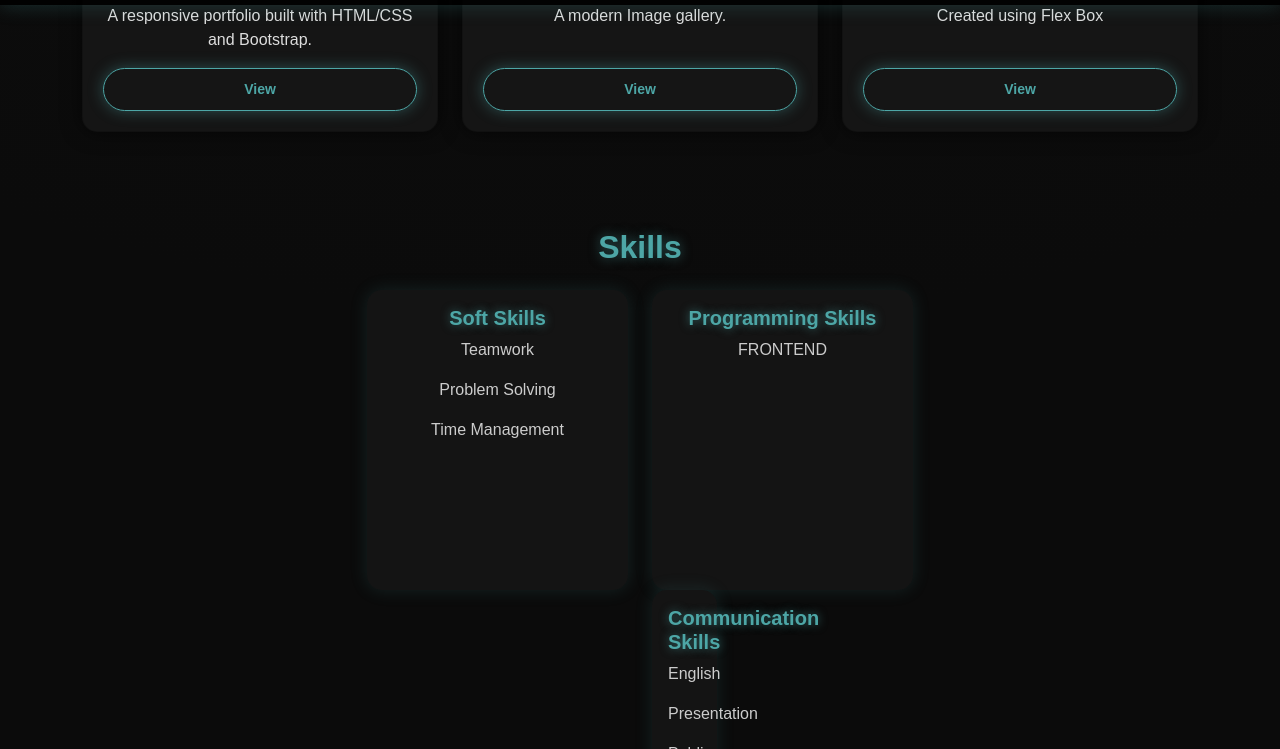
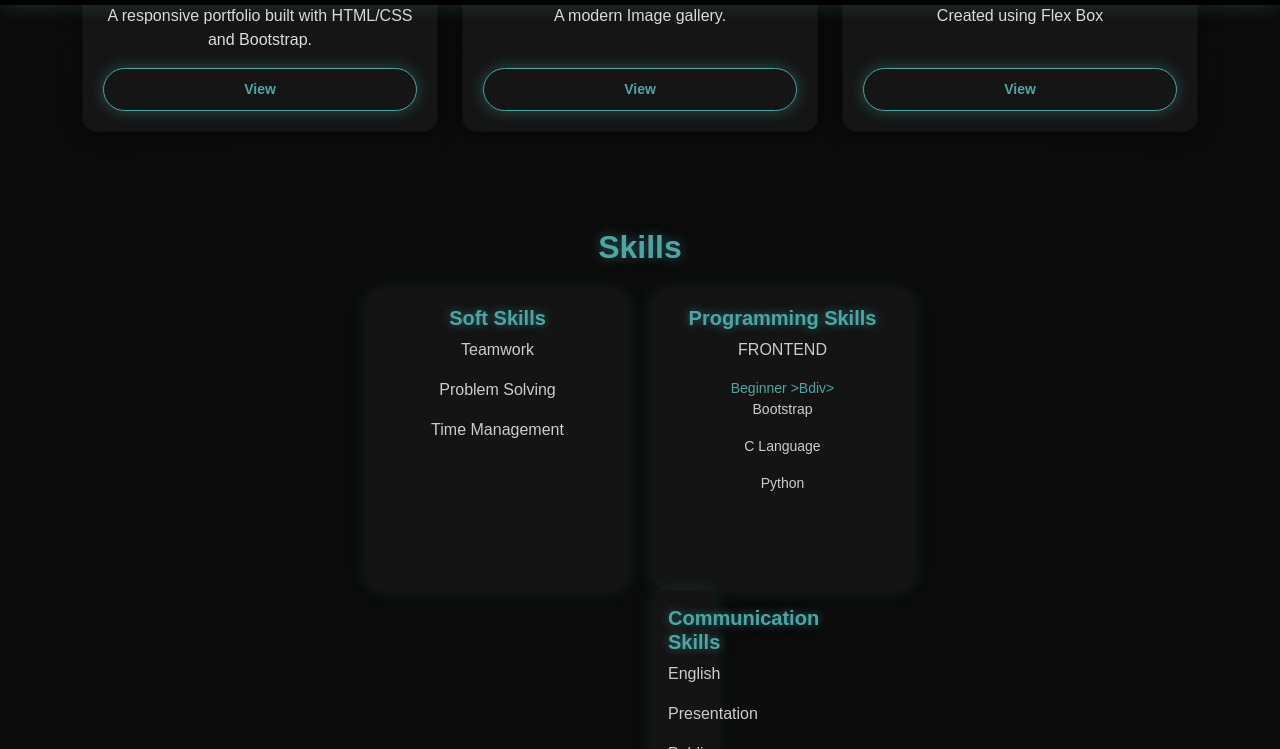
Before and after one commit to vdlkondayash1208/yashwanth, a plain HTML site: page index.html in a window 1280 px wide. Both pictures are taken after a click on the element "FRONTEND". Shown: the part 1494-2243 px from the top of the page. Drawn offline with nearby package versions, Linux system fonts and the light colour scheme.

Commit message:
Update index.html

```diff
--- a/index.html
+++ b/index.html
@@ -371,7 +371,7 @@ efficient and user-friendly digital solutions.
                 <h5 class="scroll-title">Programming Skills</h5>
 
                 <p class="skill-item" data-bs-toggle="collapse" data-bs-target="#FRONTEND">FRONTEND</p>
-                <div id="html" class="collapse skill-level">Beginner >Bdiv>
+                <div id="FRONTEND" class="collapse skill-level">Beginner >Bdiv>
 
                 <p class="skill-item" data-bs-toggle="collapse" data-bs-target="#boot">Bootstrap</p>
                 <div id="boot" class="collapse skill-level">Intermediate</div>
```
